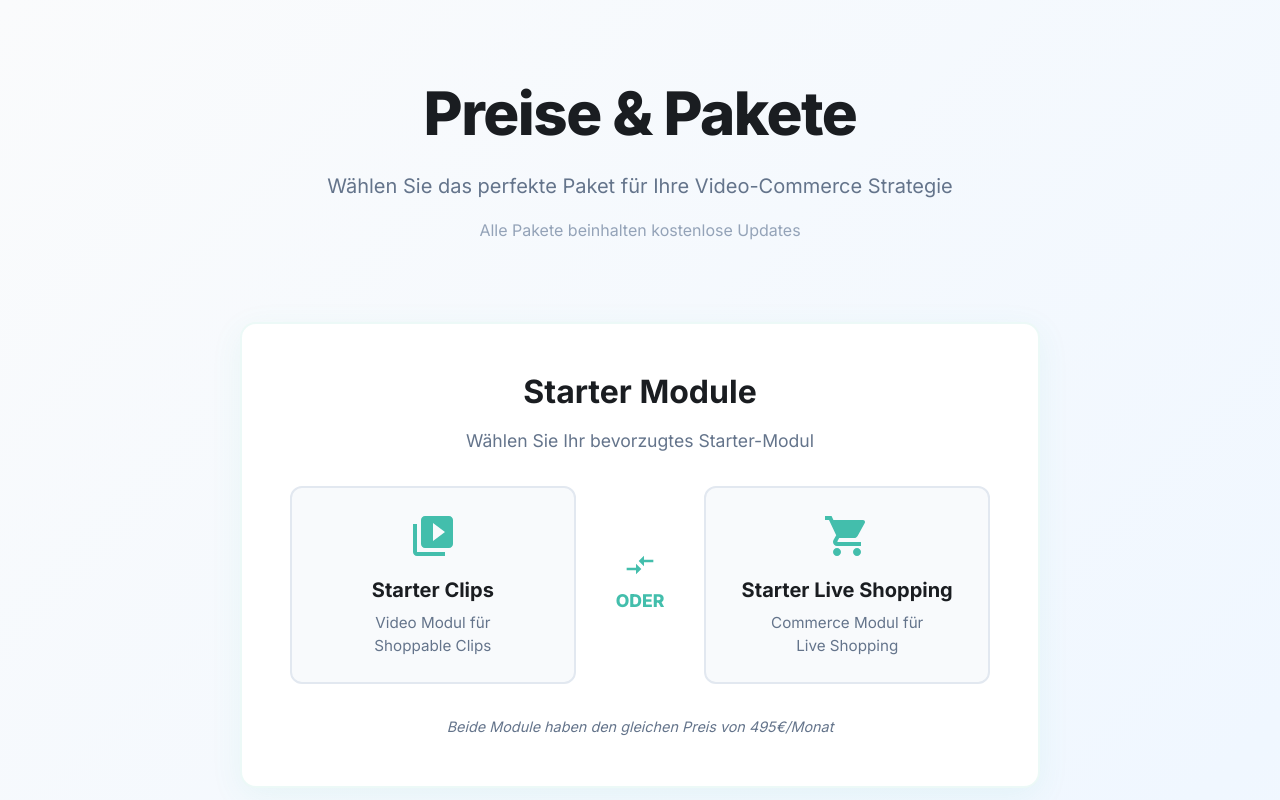
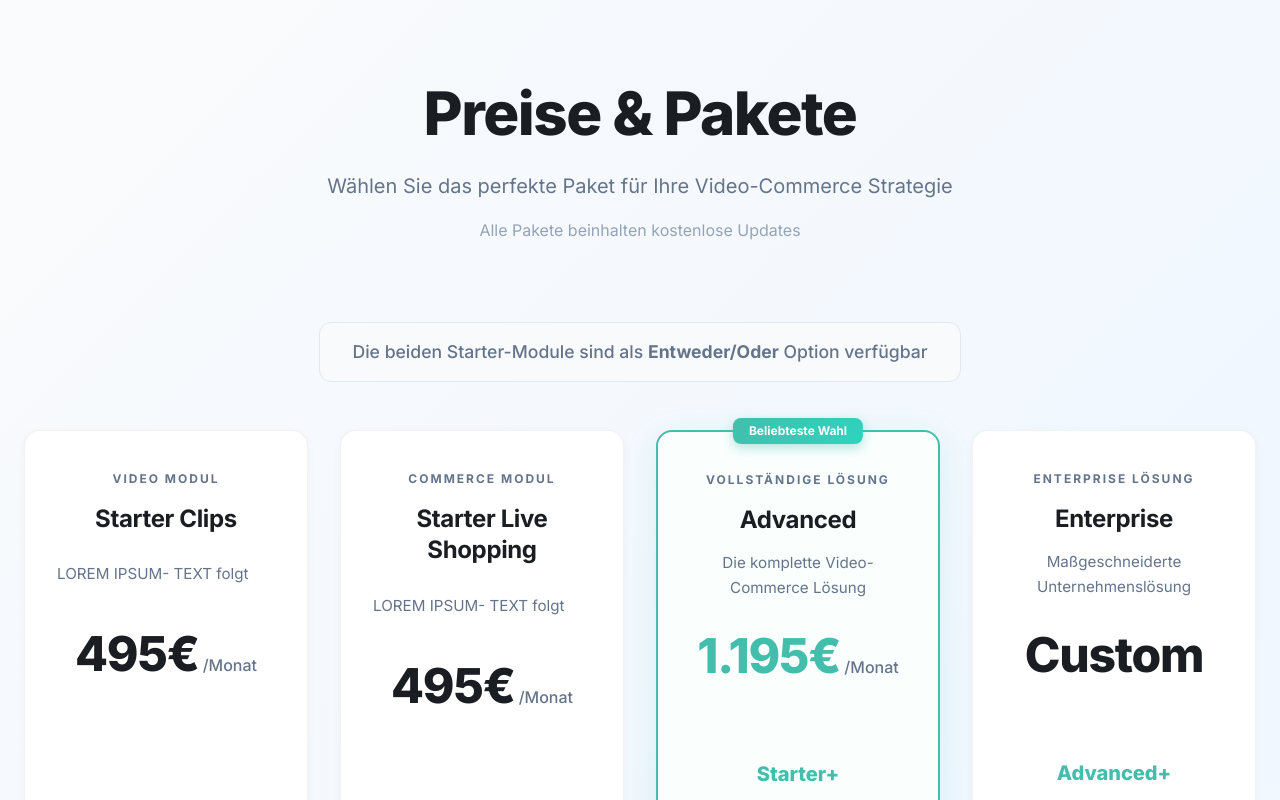
Before and after one commit to DenizD/signup-and-market-optin, a React (Vite) app: page /plans in a window 1280 px wide. Shown: the top 800 px of the page. Built offline with nearby package versions, Linux system fonts and the light colour scheme.

Commit message:
Reverted to commit 3cd0d2adaa84b6c564afc8dca1a838e178be1e9b

```diff
--- a/src/pages/Plans.tsx
+++ b/src/pages/Plans.tsx
@@ -1,6 +1,5 @@
-
 import { Box, Container, Typography, Button, Card, CardContent, CardActions, Stack, Chip, Tooltip, Grow, Collapse } from '@mui/material';
-import { Check, HelpOutline, ExpandMore, ExpandLess, Phone, InfoOutlined, CompareArrows, VideoLibrary, ShoppingCart } from '@mui/icons-material';
+import { Check, HelpOutline, ExpandMore, ExpandLess, Phone, InfoOutlined } from '@mui/icons-material';
 import { useState } from 'react';
 import { useTranslations } from '@/hooks/useTranslations';
 
@@ -409,143 +408,24 @@ const Plans = () => {
           </Typography>
         </Box>
 
-        {/* Starter Module Auswahl */}
-        <Box sx={{
-          maxWidth: '800px',
-          mx: 'auto',
-          mb: 8,
-          backgroundColor: '#ffffff',
-          borderRadius: 4,
-          p: { xs: 4, md: 6 },
-          boxShadow: '0 8px 32px rgba(67, 190, 172, 0.08)',
-          border: '2px solid rgba(67, 190, 172, 0.1)'
-        }}>
-          <Box sx={{ textAlign: 'center', mb: 4 }}>
-            <Typography variant="h4" sx={{
-              fontWeight: 700,
-              mb: 2,
-              color: '#1a1d21',
-              fontSize: { xs: '1.5rem', md: '2rem' }
-            }}>
-              Starter Module
-            </Typography>
-            <Typography variant="body1" sx={{
+        {/* Starter Hinweis */}
+        <Box sx={{ textAlign: 'center', mb: 6 }}>
+          <Typography
+            variant="body1"
+            sx={{
               color: '#64748b',
               fontSize: '1.1rem',
-              mb: 4
-            }}>
-              Wählen Sie Ihr bevorzugtes Starter-Modul
-            </Typography>
-          </Box>
-
-          <Stack
-            direction={{ xs: 'column', md: 'row' }}
-            spacing={3}
-            alignItems="center"
-            justifyContent="center"
+              fontWeight: 500,
+              backgroundColor: '#f8fafc',
+              px: 4,
+              py: 2,
+              borderRadius: 3,
+              display: 'inline-block',
+              border: '1px solid #e2e8f0'
+            }}
           >
-            {/* Starter Clips */}
-            <Box sx={{
-              flex: 1,
-              textAlign: 'center',
-              p: 3,
-              borderRadius: 3,
-              backgroundColor: '#f8fafc',
-              border: '2px solid #e2e8f0',
-              transition: 'all 0.3s ease',
-              '&:hover': {
-                borderColor: '#43BEAC',
-                backgroundColor: '#f0fdfa'
-              }
-            }}>
-              <VideoLibrary sx={{
-                fontSize: 48,
-                color: '#43BEAC',
-                mb: 2
-              }} />
-              <Typography variant="h6" sx={{
-                fontWeight: 700,
-                mb: 1,
-                color: '#1a1d21'
-              }}>
-                Starter Clips
-              </Typography>
-              <Typography variant="body2" sx={{
-                color: '#64748b',
-                fontSize: '0.95rem'
-              }}>
-                Video Modul für<br />Shoppable Clips
-              </Typography>
-            </Box>
-
-            {/* ODER Trenner */}
-            <Box sx={{
-              display: 'flex',
-              flexDirection: { xs: 'row', md: 'column' },
-              alignItems: 'center',
-              justifyContent: 'center',
-              px: 2
-            }}>
-              <CompareArrows sx={{
-                fontSize: 32,
-                color: '#43BEAC',
-                transform: { xs: 'rotate(90deg)', md: 'none' }
-              }} />
-              <Typography variant="h6" sx={{
-                fontWeight: 800,
-                color: '#43BEAC',
-                mx: { xs: 2, md: 0 },
-                my: { xs: 0, md: 1 },
-                fontSize: '1.1rem'
-              }}>
-                ODER
-              </Typography>
-            </Box>
-
-            {/* Starter Live Shopping */}
-            <Box sx={{
-              flex: 1,
-              textAlign: 'center',
-              p: 3,
-              borderRadius: 3,
-              backgroundColor: '#f8fafc',
-              border: '2px solid #e2e8f0',
-              transition: 'all 0.3s ease',
-              '&:hover': {
-                borderColor: '#43BEAC',
-                backgroundColor: '#f0fdfa'
-              }
-            }}>
-              <ShoppingCart sx={{
-                fontSize: 48,
-                color: '#43BEAC',
-                mb: 2
-              }} />
-              <Typography variant="h6" sx={{
-                fontWeight: 700,
-                mb: 1,
-                color: '#1a1d21'
-              }}>
-                Starter Live Shopping
-              </Typography>
-              <Typography variant="body2" sx={{
-                color: '#64748b',
-                fontSize: '0.95rem'
-              }}>
-                Commerce Modul für<br />Live Shopping
-              </Typography>
-            </Box>
-          </Stack>
-
-          <Box sx={{ textAlign: 'center', mt: 4 }}>
-            <Typography variant="body2" sx={{
-              color: '#64748b',
-              fontStyle: 'italic',
-              fontSize: '0.9rem'
-            }}>
-              Beide Module haben den gleichen Preis von 495€/Monat
-            </Typography>
-          </Box>
+            Die beiden Starter-Module sind als <strong>Entweder/Oder</strong> Option verfügbar
+          </Typography>
         </Box>
 
         {/* All Plans Section */}
@@ -654,7 +534,7 @@ const Plans = () => {
 
                       {/* Features */}
                       <Box sx={{ flexGrow: 1, display: 'flex', flexDirection: 'column' }}>
-                        {/* Plus Headline for Advanced and Enterprise plans */}
+                        {/* Plus Headline for Advanced and Enterprise plans - without background */}
                         {(plan.hasStarterPlus || plan.hasAdvancedPlus) && (
                           <Box sx={{ mb: 3, textAlign: 'center', minHeight: '60px', display: 'flex', alignItems: 'center', justifyContent: 'center' }}>
                             <Typography variant="h6" sx={{
@@ -693,7 +573,7 @@ const Plans = () => {
                             }}>
                               Zusätzliche Features:
                             </Typography>
-                            <Box sx={{ minHeight: { xs: 'auto', md: '400px' } }}>
+                            <Box sx={{ minHeight: { xs: 'auto', md: '300px' } }}>
                               <Stack spacing={2}>
                                 {plan.detailedFeatures?.map((feature, index) => (
                                   <Stack key={index} direction="row" alignItems="flex-start" spacing={1.5}>
@@ -793,7 +673,7 @@ const Plans = () => {
           </Box>
         </Box>
 
-        {/* Global Details Toggle */}
+        {/* Global Details Toggle - prominenter gestaltet */}
         <Box sx={{ textAlign: 'center', mb: { xs: 8, md: 12 } }}>
           <Button
             variant="contained"
```
